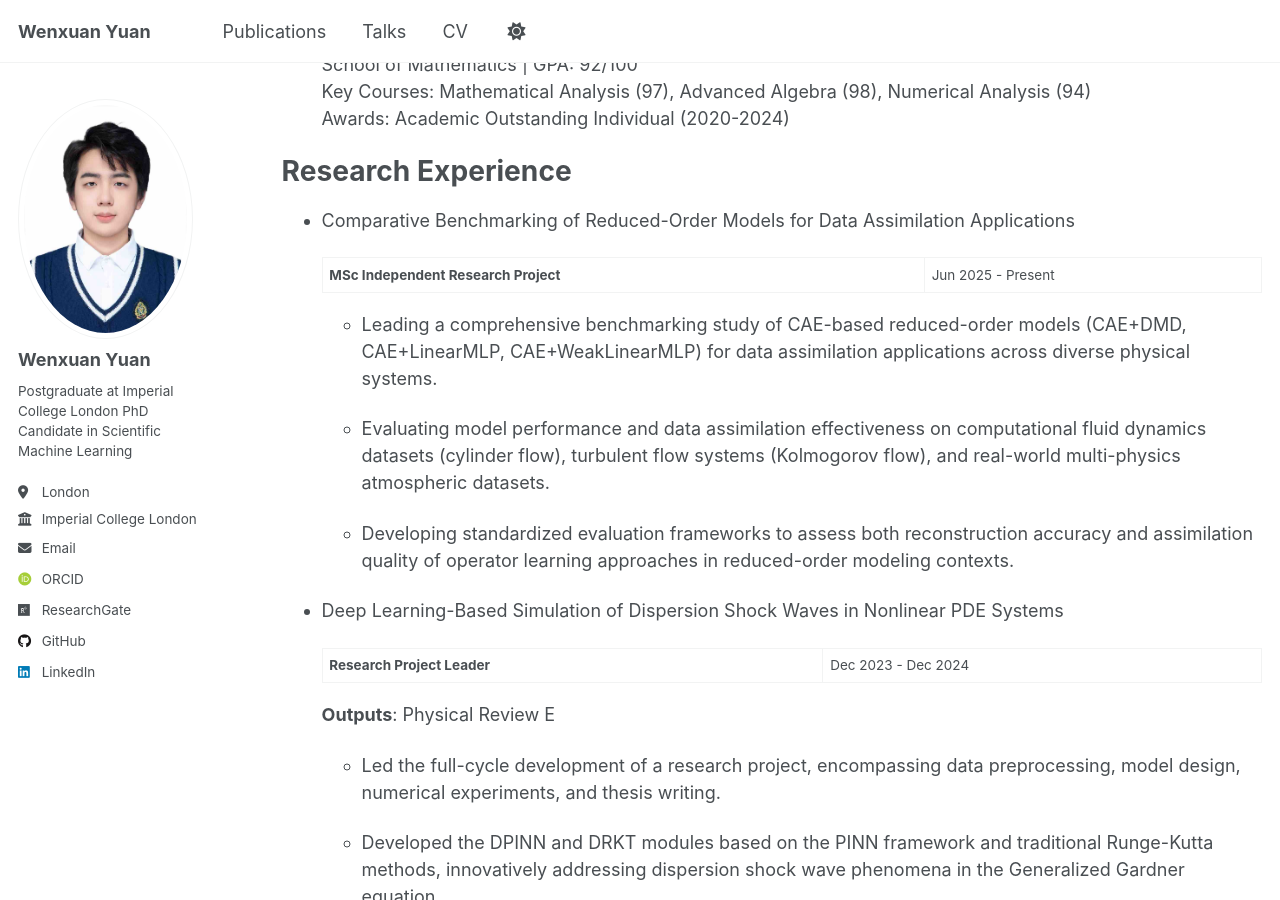
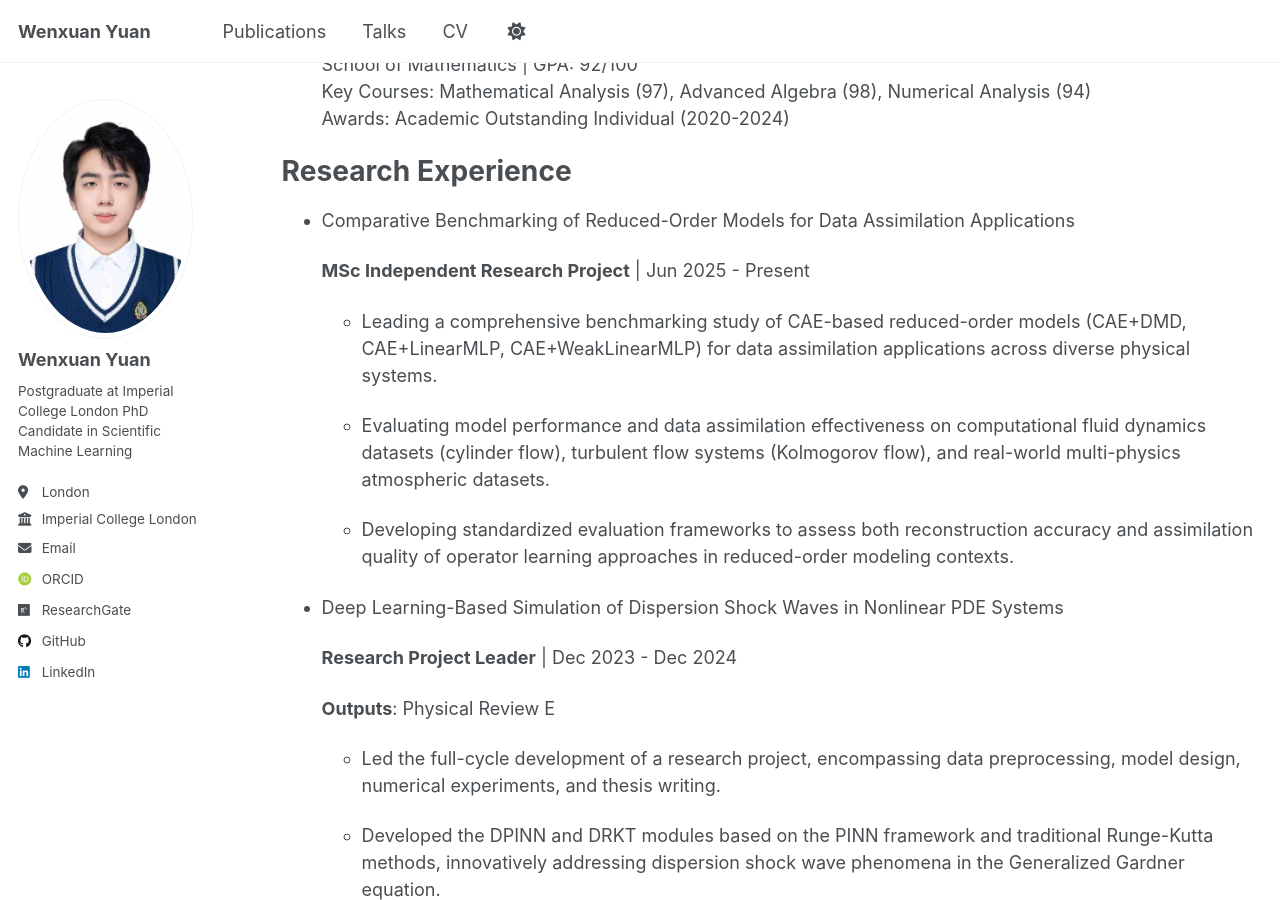
Before and after one commit to Wenxuan52/Wenxuan52.github.io, a Jekyll site: the page built from _pages/cv.md, in a window 1280 px wide and 900 px high, scrolled down 355 px. Built offline with Jekyll 4.4.1, drawn with Linux system fonts in a browser that asks for light colours; some web fonts are replaced; a script that is not in the unit is left out.

Commit message:
Update cv.md

```diff
--- a/_pages/cv.md
+++ b/_pages/cv.md
@@ -27,7 +27,7 @@ Research Experience
 
 * Comparative Benchmarking of Reduced-Order Models for Data Assimilation Applications
 
-  **MSc Independent Research Project** | Jun 2025 - Present
+  **MSc Independent Research Project** \| Jun 2025 - Present
 
   - Leading a comprehensive benchmarking study of CAE-based reduced-order models (CAE+DMD, CAE+LinearMLP, CAE+WeakLinearMLP) for data assimilation applications across diverse physical systems.
 
@@ -37,7 +37,7 @@ Research Experience
 
 * Deep Learning-Based Simulation of Dispersion Shock Waves in Nonlinear PDE Systems
 
-  **Research Project Leader** | Dec 2023 - Dec 2024
+  **Research Project Leader** \| Dec 2023 - Dec 2024
 
   **Outputs**: Physical Review E
 
```
